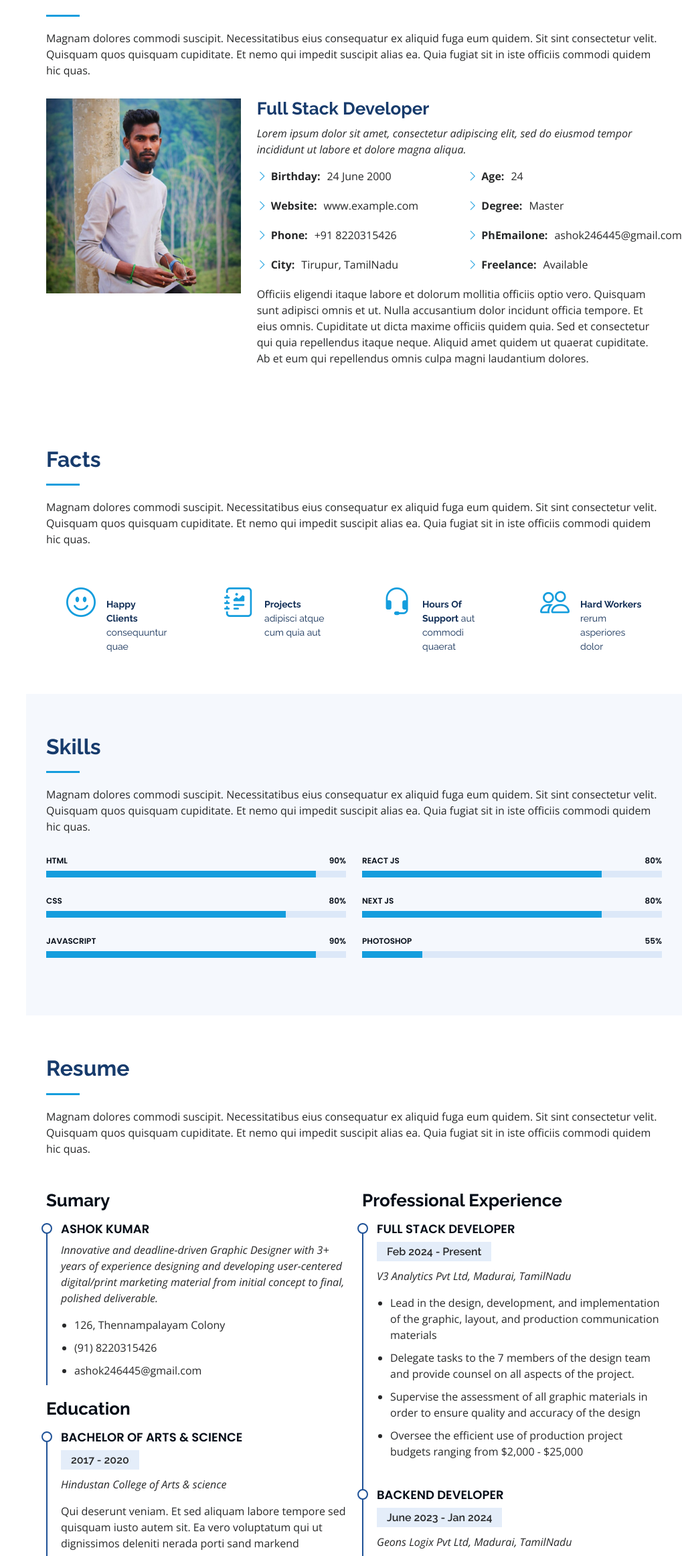
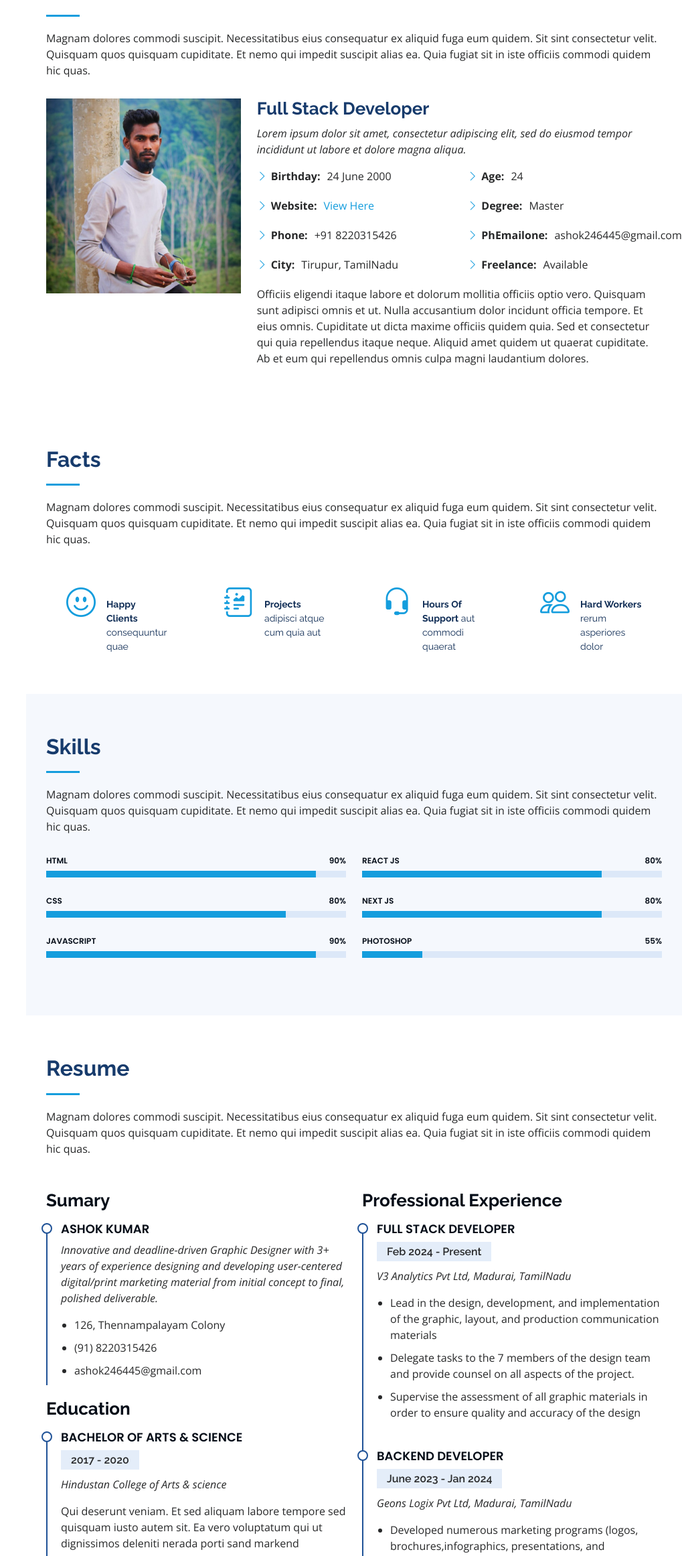
Before and after one commit to AshokAshok24/my-portfolio, a Next.js app: page / in a window 1280 px wide. Shown: the part 893-3216 px from the top of the page at 67% size, without its empty margins (261-1280 px from the left). Built offline with nearby package versions, Linux system fonts and the light colour scheme.

Commit message:
about us add website url

```diff
--- a/components/About.jsx
+++ b/components/About.jsx
@@ -1,3 +1,4 @@
+import Link from 'next/link'
 import React from 'react'
 
 const About = () => {
@@ -25,7 +26,7 @@ const About = () => {
                                 <div class="col-lg-6">
                                     <ul>
                                         <li><i class="bi bi-chevron-right"></i> <strong>Birthday:</strong> <span>24 June 2000</span></li>
-                                        <li><i class="bi bi-chevron-right"></i> <strong>Website:</strong> <span>www.example.com</span></li>
+                                        <li><i class="bi bi-chevron-right"></i> <strong>Website:</strong> <span><Link href="https://my-portfolio-eight-alpha-27.vercel.app">View Here</Link></span></li>
                                         <li><i class="bi bi-chevron-right"></i> <strong>Phone:</strong> <span>+91 8220315426</span></li>
                                         <li><i class="bi bi-chevron-right"></i> <strong>City:</strong> <span>Tirupur, TamilNadu</span></li>
                                     </ul>
--- a/components/Resume.jsx
+++ b/components/Resume.jsx
@@ -48,7 +48,7 @@ const Resume = () => {
                                     <li>Lead in the design, development, and implementation of the graphic, layout, and production communication materials</li>
                                     <li>Delegate tasks to the 7 members of the design team and provide counsel on all aspects of the project. </li>
                                     <li>Supervise the assessment of all graphic materials in order to ensure quality and accuracy of the design</li>
-                                    <li>Oversee the efficient use of production project budgets ranging from $2,000 - $25,000</li>
+
                                 </ul>
                             </div>
                             <div class="resume-item">
```
